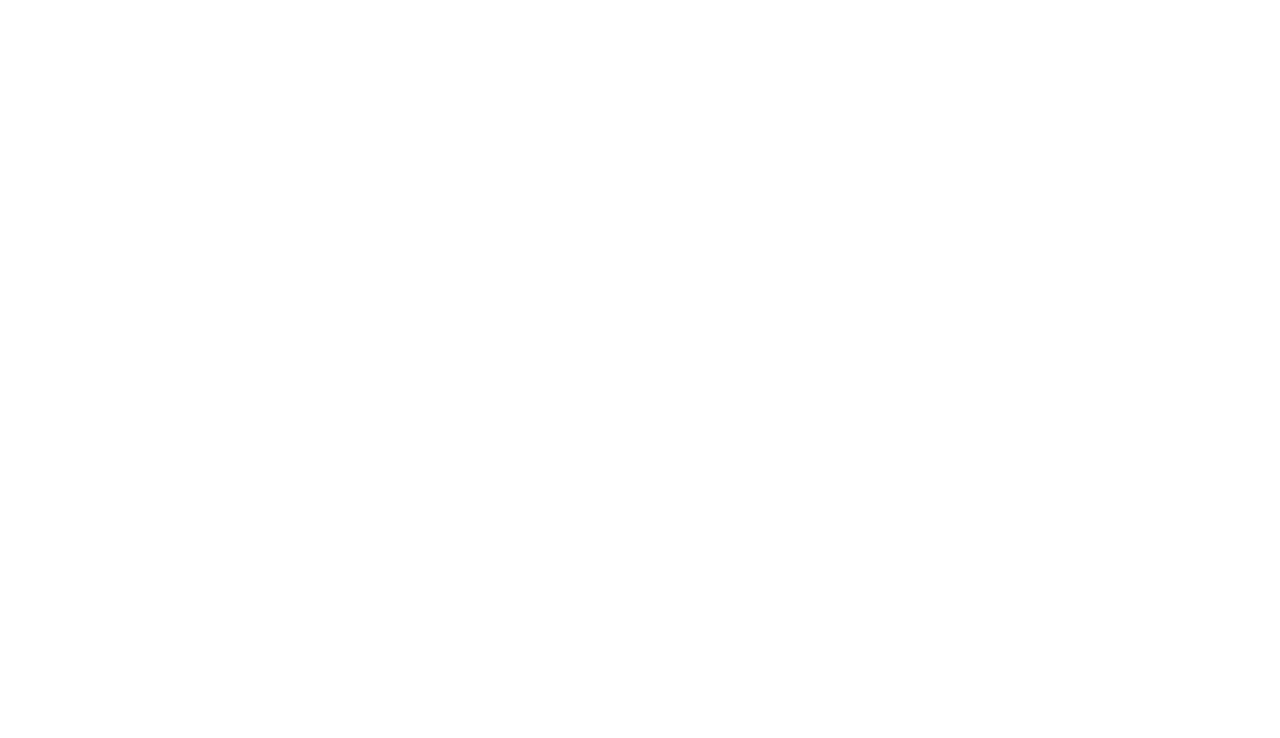
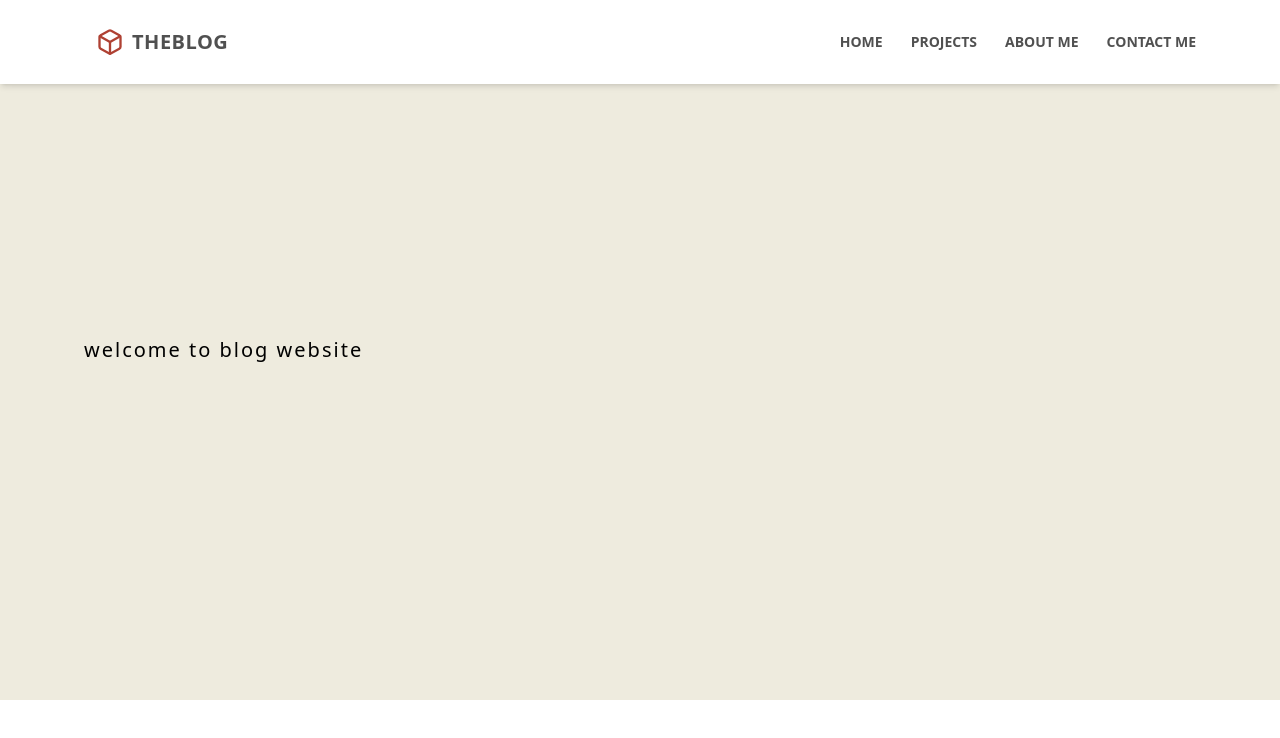
Before and after one commit to aaryae/blog-frontend, a React (Vite) app: page / in a window 1280 px wide. Shown: the top 738 px of the page. Built offline with nearby package versions, Linux system fonts and the light colour scheme.

Commit message:
feat: hero section

```diff
--- a/src/App.jsx
+++ b/src/App.jsx
@@ -1,5 +1,15 @@
+import Hero from "./ui/user/organisms/Hero"
+import Navbar from "./ui/user/organisms/navbar/Navbar"
+import Sidebar from "./ui/user/organisms/navbar/Sidebar"
+
 function App() {
-  return <></>
+  return (
+    <>
+    <Navbar/>
+    <Sidebar/>
+    <Hero/>
+    </>
+  )
 }
 
 export default App
--- a/src/ui/user/atoms/Logo.jsx
+++ b/src/ui/user/atoms/Logo.jsx
@@ -1,5 +1,4 @@
 import { Box } from 'lucide-react'
-import { Link } from 'react-router-dom'
 
 const Logo = () => {
   return (
--- /dev/null
+++ b/src/ui/user/organisms/Hero.jsx
@@ -0,0 +1,10 @@
+
+const Hero = () => {
+  return (
+    <div className='bg-[#eeebde] py-80'>
+        <div className="max-w-6xl mx-auto py-4 px-5"><h1 className="text-xl tracking-widest">welcome to blog website</h1></div>
+    </div>
+  )
+}
+
+export default Hero
--- a/src/ui/user/organisms/navbar/Navbar.jsx
+++ b/src/ui/user/organisms/navbar/Navbar.jsx
@@ -1,8 +1,10 @@
+import Logo from "../../atoms/Logo"
+
 export default function Navbar() {
   return (
-    <nav className='bg-white text-[#000000af] w-full fixed top-0 z-40 shadow-md'>
-      <div className='max-w-[1500px] mx-auto w-full flex gap-8 items-center justify-between py-4 px-5'>
-        <h1 className='text-6xl uppercase cursor-pointer text-black font-bold relative'>AARYA</h1>
+    <nav className='bg-white text-[#000000af] w-full fixed top-0 z-40 shadow-md  '>
+      <div className='max-w-6xl mx-auto w-full flex gap-8 items-center justify-between py-4 px-5'>
+        <Logo/>
         <button id='menu-toggle' className='md:hidden text-2xl'>
           &#9776;
         </button>
--- a/src/ui/user/organisms/navbar/Sidebar.jsx
+++ b/src/ui/user/organisms/navbar/Sidebar.jsx
@@ -1,6 +1,6 @@
-import React, { useEffect } from "react";
+import { useEffect } from "react";
 
-export default function Sidebar() {
+ function Sidebar() {
   useEffect(() => {
     const menuToggle = document.getElementById("menu-toggle");
     const closeMenu = document.getElementById("close-menu");
@@ -48,3 +48,5 @@
     </div>
   );
 }
+
+export default Sidebar;
```
